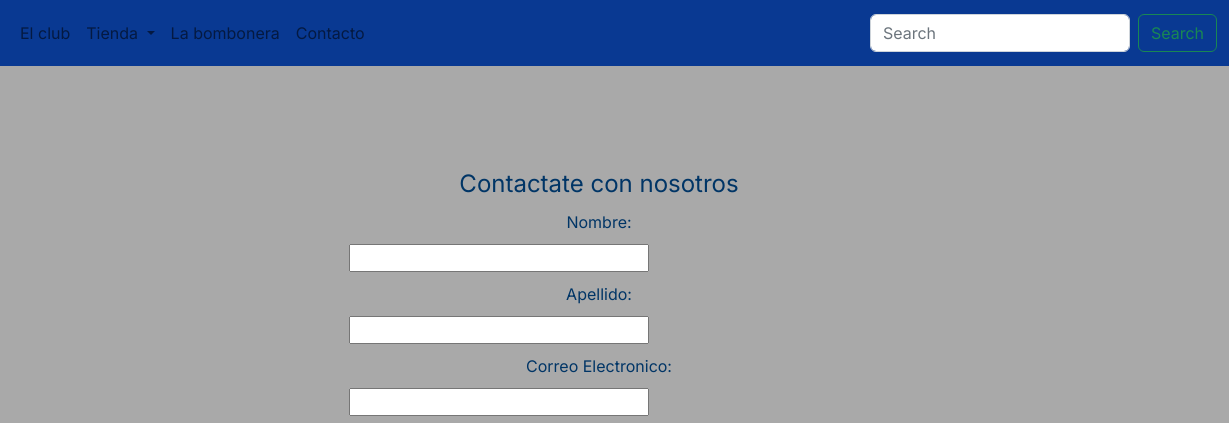
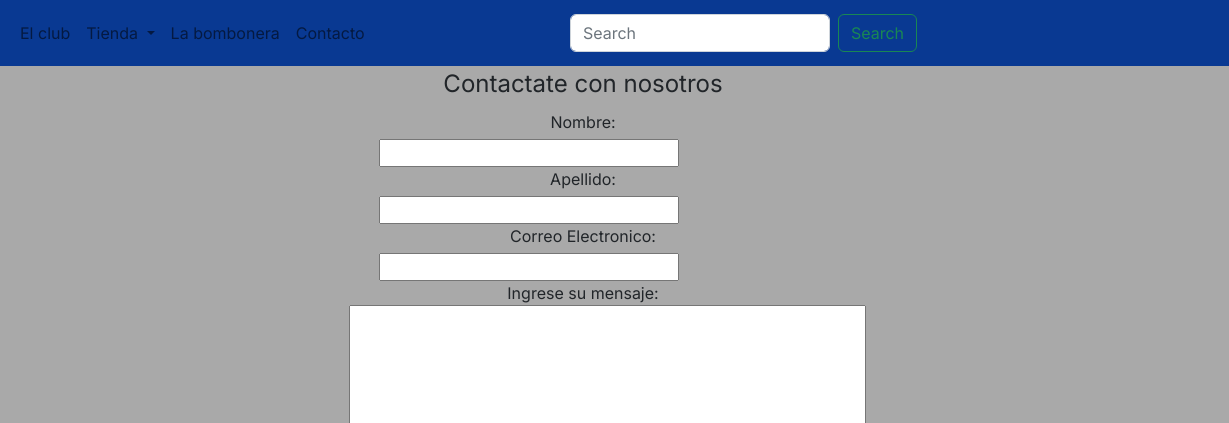
Before and after one commit to Nicolaaspavon/TiendaBoca, a plain HTML site: page Paginas/contacto.html in a window 1280 px wide. Shown: the top 423 px of the page, 51-1280 px from the left. Drawn offline with nearby package versions, Linux system fonts and the light colour scheme.

Commit message:
Modificando estilos

```diff
--- a/Estilos/style.css
+++ b/Estilos/style.css
@@ -118,6 +118,7 @@ body {
 .nav-link:hover {
   color: #fbff05;
 }
+
 /* TIENDA Y GALERIA DE IMAGENES DE LA TIENDA*/
 .contenedorTienda {
   width: 60%;
@@ -200,14 +201,20 @@ body {
 
 /* Contacto */
 .contenedorForm {
-  width: 800px;
-  margin: 100px 250px 100px 250px;
   text-align: center;
-  color: #003566;
+  display: flex;
+  flex-direction: column;
+  justify-content: center;
+  width: 60%;
+  margin: 0px 0px 0px 400px;
+}
+form {
+  max-width: 100%;
+  margin: 0px 300px 0px 0px;
 }
 .contenedorForm input {
   width: 300px;
-  margin: 10px 150px 10px 150px;
+  margin: 5px 0px 0px 30px;
   display: flex;
 }
 .formulario #nombre:focus {
```
